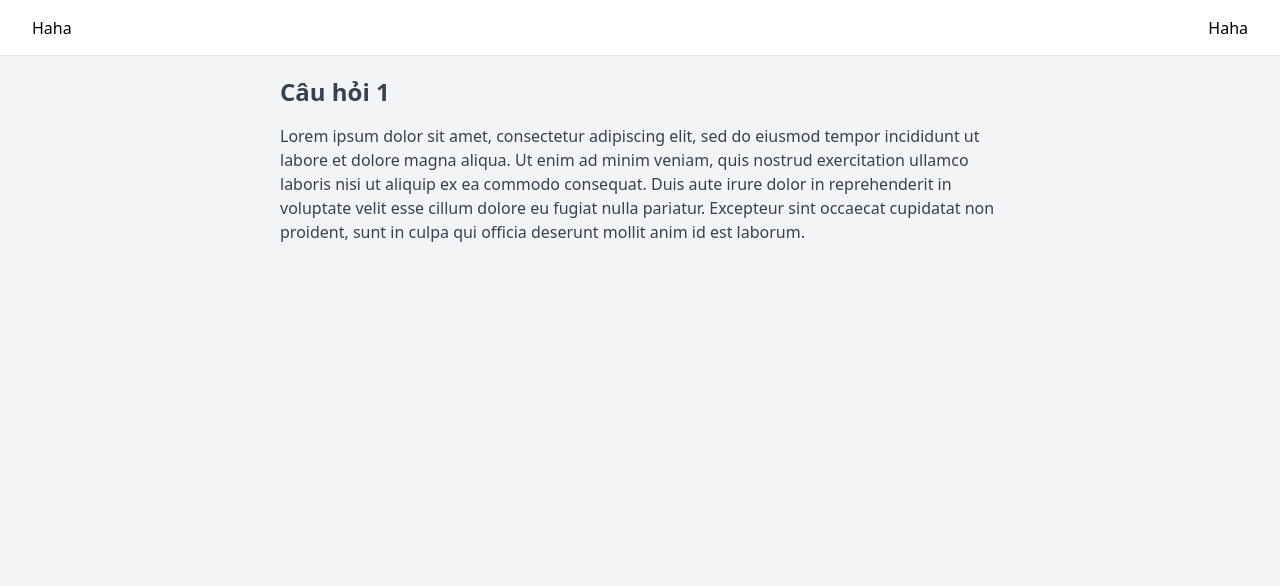
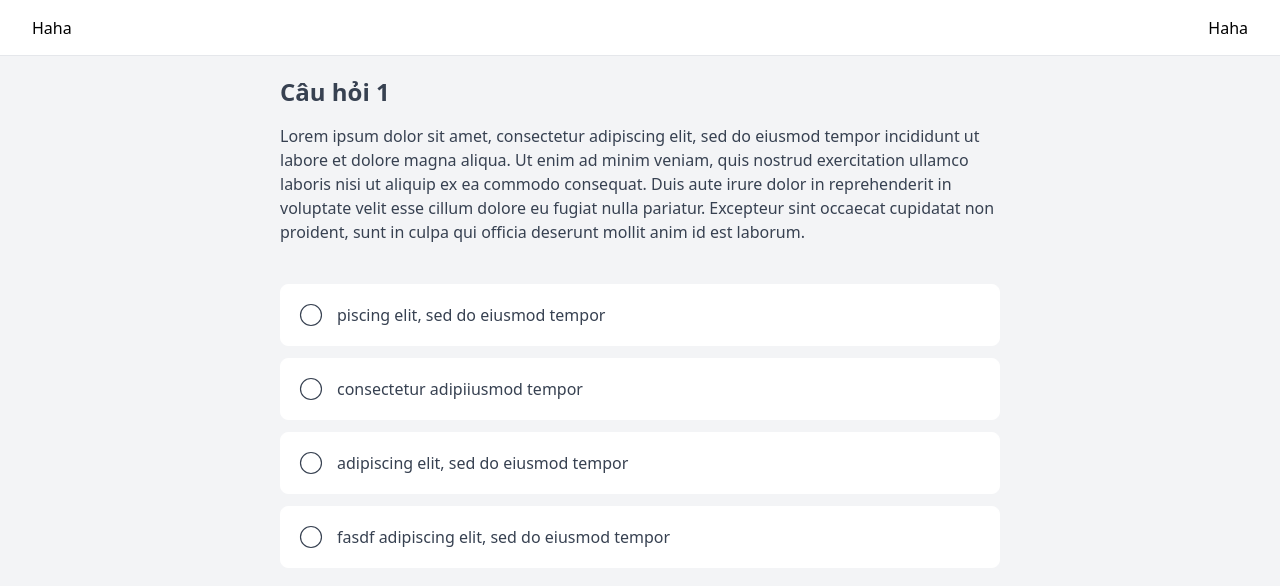
Before and after one commit to buitongminhchau01032002/quiz-platform, a React (Vite) app: page /live in a window 1280 px wide. Shown: the top 586 px of the page. Built offline with nearby package versions, Linux system fonts and the light colour scheme.

Commit message:
redux and logic

```diff
--- a/package.json
+++ b/package.json
@@ -9,9 +9,11 @@
         "preview": "vite preview"
     },
     "dependencies": {
+        "@reduxjs/toolkit": "^1.9.1",
         "clsx": "^1.2.1",
         "react": "^18.2.0",
         "react-dom": "^18.2.0",
+        "react-redux": "^8.0.5",
         "react-router-dom": "^6.4.3"
     },
     "devDependencies": {
--- a/src/main.jsx
+++ b/src/main.jsx
@@ -1,10 +1,14 @@
 import React from 'react';
 import ReactDOM from 'react-dom/client';
 import App from './App';
+import { Provider } from 'react-redux';
+import store from './redux/store';
 import './styles/tailwind.css';
 
 ReactDOM.createRoot(document.getElementById('root')).render(
     <React.StrictMode>
-        <App />
+        <Provider store={store}>
+            <App />
+        </Provider>
     </React.StrictMode>
 );
--- a/src/pages/Live/Live.jsx
+++ b/src/pages/Live/Live.jsx
@@ -8,7 +8,7 @@ function Live() {
             <main className="flex h-screen pt-14">
                 {/* Main quiz */}
                 <div className="h-full flex-1 bg-gray-100">
-                    <Question />
+                    <Question questionIndex={0} />
                 </div>
             </main>
         </div>
--- a/src/pages/Live/components/Question/Question.jsx
+++ b/src/pages/Live/components/Question/Question.jsx
@@ -1,28 +1,24 @@
 import SingleChoiceGroup from '../SingleChoiceGroup';
+import { useSelector } from 'react-redux';
+import { quizSelector } from '../../../../redux/selectors';
 
-const QUESTIONS = {
-    content:
-        'Lorem ipsum dolor sit amet, consectetur adipiscing elit, sed do eiusmod tempor incididunt ut labore et dolore magna aliqua. Ut enim ad minim veniam, quis nostrud exercitation ullamco laboris nisi ut aliquip ex ea commodo consequat. Duis aute irure dolor in reprehenderit in voluptate velit esse cillum dolore eu fugiat nulla pariatur. Excepteur sint occaecat cupidatat non proident, sunt in culpa qui officia deserunt mollit anim id est laborum.',
-    answers: [
-        'piscing elit, sed do eiusmod tempor',
-        'consectetur adipiiusmod tempor',
-        'adipiscing elit, sed do eiusmod tempor',
-        'fasdf adipiscing elit, sed do eiusmod tempor',
-    ],
-    correctAnswer: 0,
-    hint: '',
-    explanation: 'Hahaha',
-    chosenAnswer: null,
-};
+function Question({ questionIndex }) {
+    const quiz = useSelector(quizSelector);
+    const question = quiz.questions[questionIndex];
 
-function Question() {
     return (
         <div className="mx-auto mt-5 w-full max-w-[720px]">
             <h1 className="text-2xl font-semibold text-gray-700">Câu hỏi 1</h1>
-            <p className="mt-4 text-gray-700">{QUESTIONS.content}</p>
+            <p className="mt-4 text-gray-700">{question.content}</p>
 
             {/* ANSWER */}
-            <SingleChoiceGroup />
+            <SingleChoiceGroup
+                questionIndex={questionIndex}
+                answers={question.answers}
+                correctAnswer={question.correctAnswer}
+                chosenAnswer={question.chosenAnswer}
+                submited={question.submited}
+            />
         </div>
     );
 }
--- a/src/pages/Live/components/SingleChoiceGroup/SingleChoiceGroup.jsx
+++ b/src/pages/Live/components/SingleChoiceGroup/SingleChoiceGroup.jsx
@@ -1,15 +1,30 @@
-import { useState } from 'react';
+import { useDispatch } from 'react-redux';
+import { quizActions } from '../../../../redux/slices/quizSlice';
 import SingleChoice from './SingleChoice';
 
-function SingleChoiceGroup({ answers, correctAnswer, completed = false, choosenAnswer = null }) {
-    const [chosenAnswer, setChosenAnswer] = useState(null);
+function SingleChoiceGroup({ answers, correctAnswer, chosenAnswer, questionIndex, submited }) {
+    const dispatch = useDispatch();
 
-    function handleChoose() {}
+    function handleChoose(answer) {
+        dispatch(
+            quizActions.chooseAnswer({
+                questionIndex,
+                chosenAnswer: answer,
+            })
+        );
+    }
 
     return (
         <div className="mt-10 space-y-3">
             {answers?.map((answer, index) => (
-                <SingleChoice key={index} chosen={chosenAnswer === index} onClick={() => setChosenAnswer(index)}>
+                <SingleChoice
+                    key={index}
+                    chosen={chosenAnswer === index}
+                    incorrect={submited && chosenAnswer === index && chosenAnswer !== correctAnswer}
+                    answer={submited && correctAnswer === index}
+                    disabled={submited}
+                    onClick={() => handleChoose(index)}
+                >
                     {answer}
                 </SingleChoice>
             ))}
--- /dev/null
+++ b/src/redux/selectors/index.js
@@ -0,0 +1 @@
+export * from './quizSelector';
--- /dev/null
+++ b/src/redux/selectors/quizSelector.js
@@ -0,0 +1 @@
+export const quizSelector = (state) => state.quiz;
--- /dev/null
+++ b/src/redux/slices/quizSlice.js
@@ -0,0 +1,50 @@
+import { createSlice } from '@reduxjs/toolkit';
+
+const initialState = {
+    questions: [
+        {
+            type: 'single-choose',
+            content:
+                'Lorem ipsum dolor sit amet, consectetur adipiscing elit, sed do eiusmod tempor incididunt ut labore et dolore magna aliqua. Ut enim ad minim veniam, quis nostrud exercitation ullamco laboris nisi ut aliquip ex ea commodo consequat. Duis aute irure dolor in reprehenderit in voluptate velit esse cillum dolore eu fugiat nulla pariatur. Excepteur sint occaecat cupidatat non proident, sunt in culpa qui officia deserunt mollit anim id est laborum.',
+            answers: [
+                'piscing elit, sed do eiusmod tempor',
+                'consectetur adipiiusmod tempor',
+                'adipiscing elit, sed do eiusmod tempor',
+                'fasdf adipiscing elit, sed do eiusmod tempor',
+            ],
+            correctAnswer: 0,
+            hint: '',
+            explanation: 'Hahaha',
+            chosenAnswer: null,
+            submited: false,
+        },
+    ],
+};
+
+export const quizSlice = createSlice({
+    name: 'quiz',
+    initialState,
+    reducers: {
+        chooseAnswer: (state, action) => {
+            /**
+             * {
+             *      questionIndex: Number
+             *      chosenAnswer: Number
+             * }
+             */
+            state.questions[action.payload.questionIndex].chosenAnswer = action.payload.chosenAnswer;
+        },
+
+        submitQuestion: (state, action) => {
+            // payload --> questionIndex
+            state.questions[action.payload].submited = true;
+        },
+    },
+});
+
+// Action creators are generated for each case reducer function
+const quizReducer = quizSlice.reducer;
+const quizActions = quizSlice.actions;
+
+export default quizReducer;
+export { quizActions };
--- /dev/null
+++ b/src/redux/store.js
@@ -0,0 +1,31 @@
+import { configureStore } from '@reduxjs/toolkit';
+import quizReducer from './slices/quizSlice';
+
+const localStorageMiddleware = (store) => (next) => (action) => {
+    const result = next(action);
+    // Save to localStorage
+    const state = store.getState();
+    localStorage.setItem('pmcs_quiz', JSON.stringify(state.quiz));
+
+    return result;
+};
+
+const reHydrateStore = () => {
+    if (localStorage.getItem('pmcs_quiz') !== null) {
+        return {
+            quiz: JSON.parse(localStorage.getItem('pmcs_quiz')),
+        };
+    }
+
+    return {
+        quiz: null,
+    };
+};
+
+const store = configureStore({
+    reducer: { quiz: quizReducer },
+    // preloadedState: reHydrateStore(),
+    // middleware: (getDefaultMiddleware) => getDefaultMiddleware().concat(localStorageMiddleware),
+});
+
+export default store;
```
Also changed, not shown: 1 other file (tests, documents, lock files or other folders).
